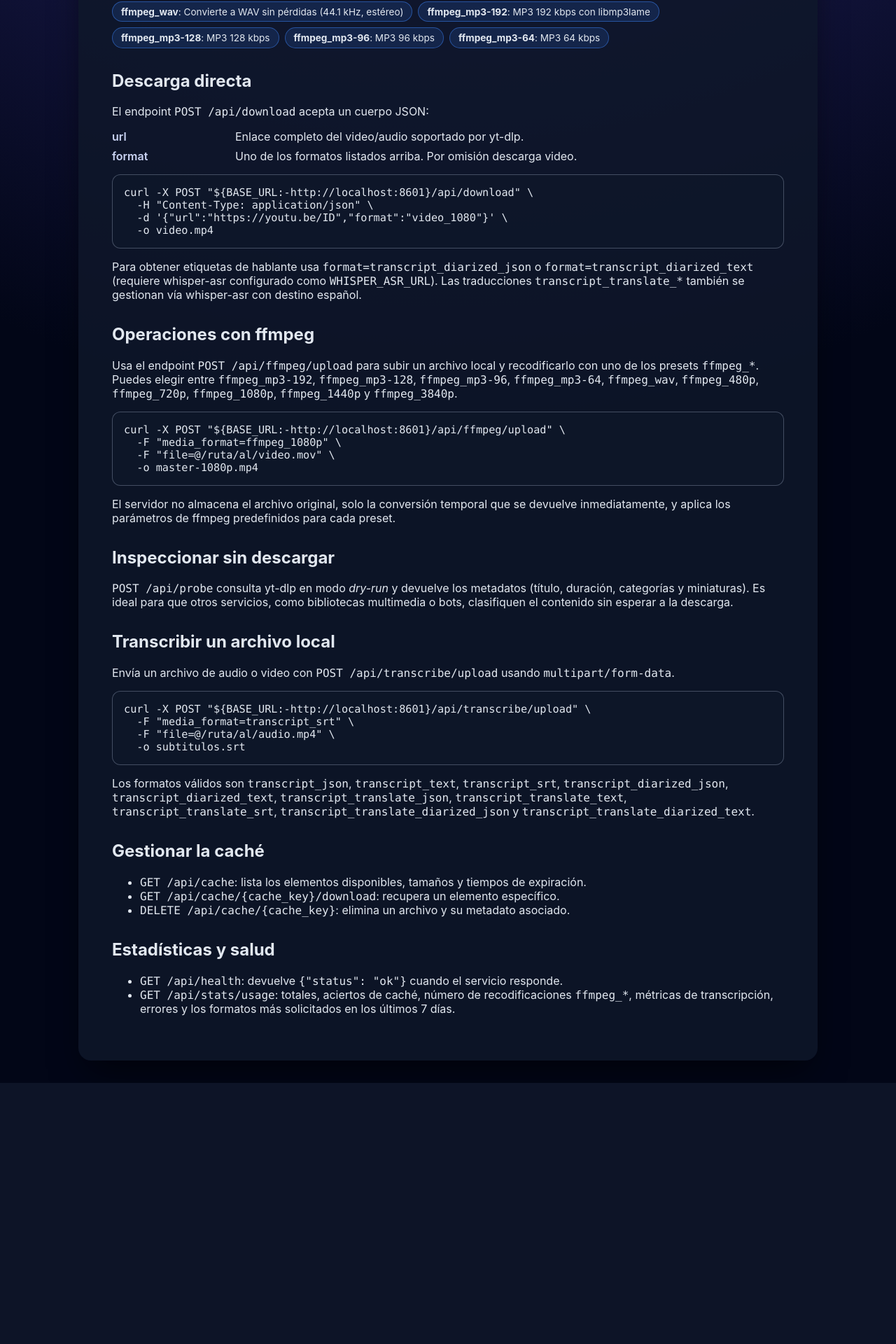
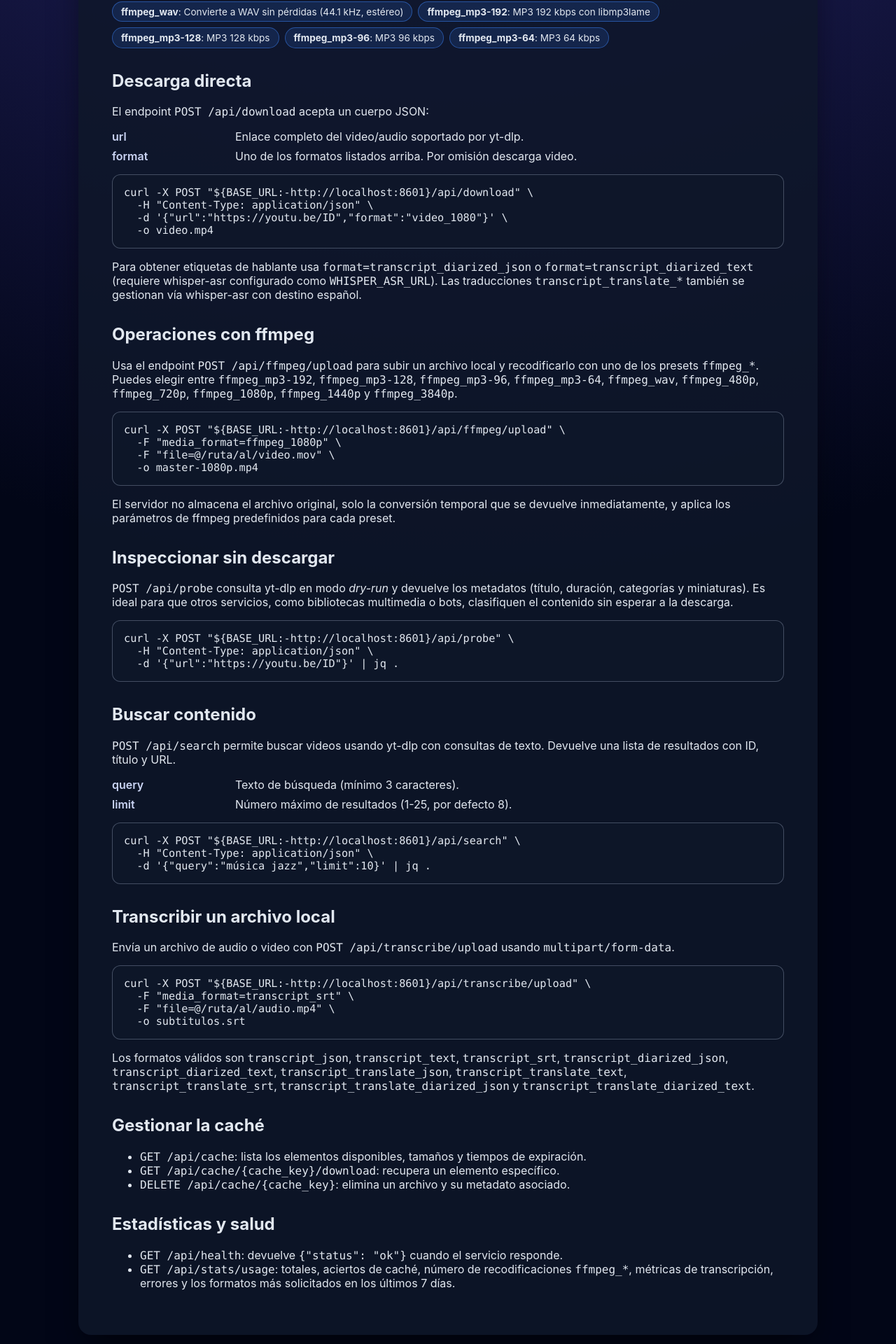
Before and after one commit to successbyfailure/VHS, a FastAPI app: page /docs/api in a window 1280 px wide. Shown: the part 948-2868 px from the top of the page at 70% size. Before the commit the page ends 2495 px from the top, so only its background shows below. Run offline with FastAPI, Linux system fonts and the light colour scheme.

Commit message:
Agregar ejemplos de probe y search a documentación HTML
Añadidos ejemplos curl completos con POST para los endpoints:
- /api/probe: inspeccionar metadatos sin descargar
- /api/search: buscar contenido con consultas de texto

Incluye parámetros requeridos y ejemplos de uso.

🤖 Generated with [Claude Code](https://claude.com/claude-code)

Co-Authored-By: Claude Sonnet 4.5 <noreply@anthropic.com>

```diff
--- a/templates/api_docs.html
+++ b/templates/api_docs.html
@@ -170,6 +170,25 @@
           metadatos (título, duración, categorías y miniaturas). Es ideal para que otros servicios,
           como bibliotecas multimedia o bots, clasifiquen el contenido sin esperar a la descarga.
         </p>
+        <pre><code>curl -X POST "${BASE_URL:-http://localhost:8601}/api/probe" \
+  -H "Content-Type: application/json" \
+  -d '{"url":"https://youtu.be/ID"}' | jq .</code></pre>
+      </section>
+      <section>
+        <h2>Buscar contenido</h2>
+        <p>
+          <code>POST /api/search</code> permite buscar videos usando yt-dlp con consultas de texto.
+          Devuelve una lista de resultados con ID, título y URL.
+        </p>
+        <dl>
+          <dt>query</dt>
+          <dd>Texto de búsqueda (mínimo 3 caracteres).</dd>
+          <dt>limit</dt>
+          <dd>Número máximo de resultados (1-25, por defecto 8).</dd>
+        </dl>
+        <pre><code>curl -X POST "${BASE_URL:-http://localhost:8601}/api/search" \
+  -H "Content-Type: application/json" \
+  -d '{"query":"música jazz","limit":10}' | jq .</code></pre>
       </section>
       <section>
         <h2>Transcribir un archivo local</h2>
```
